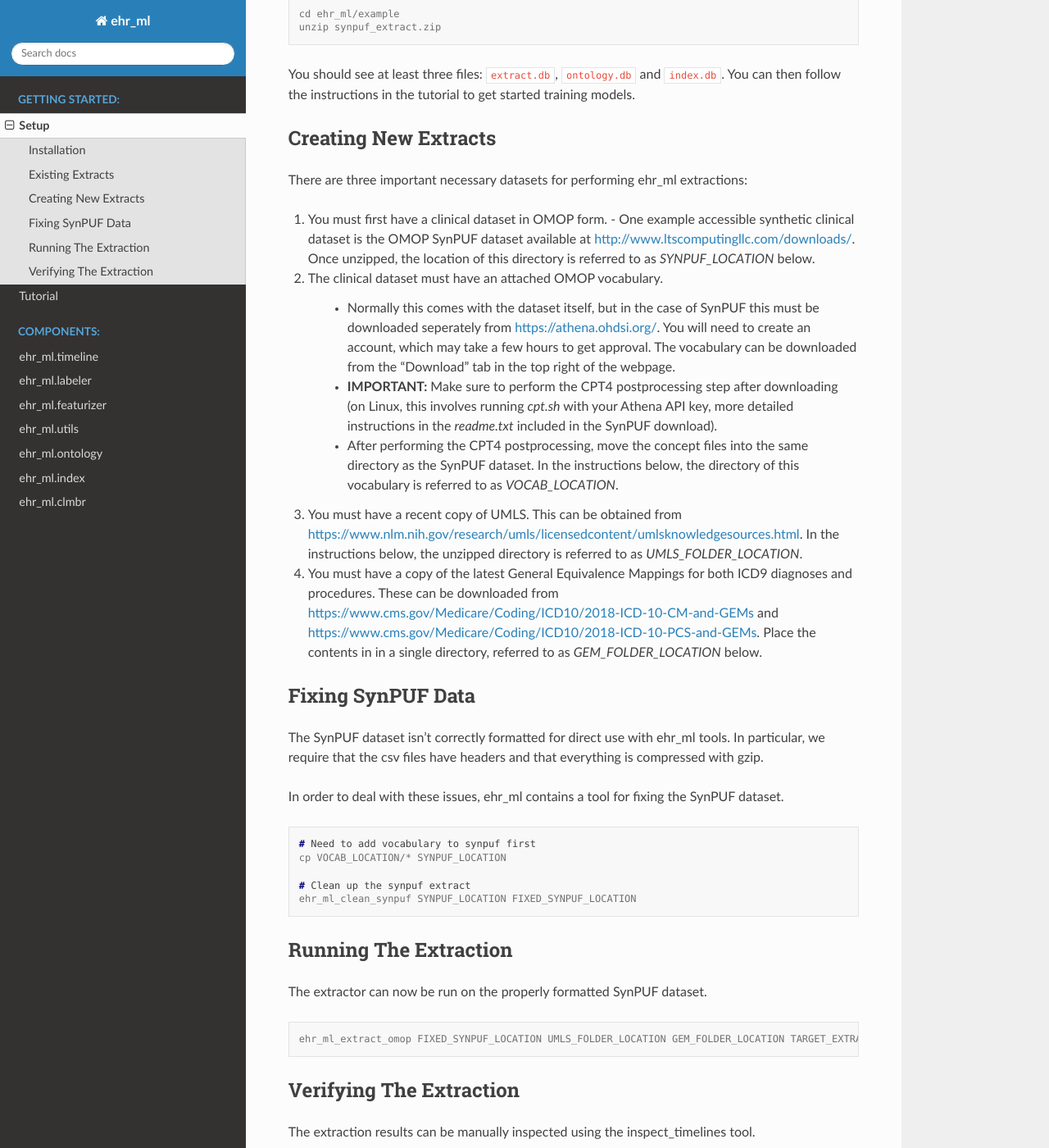
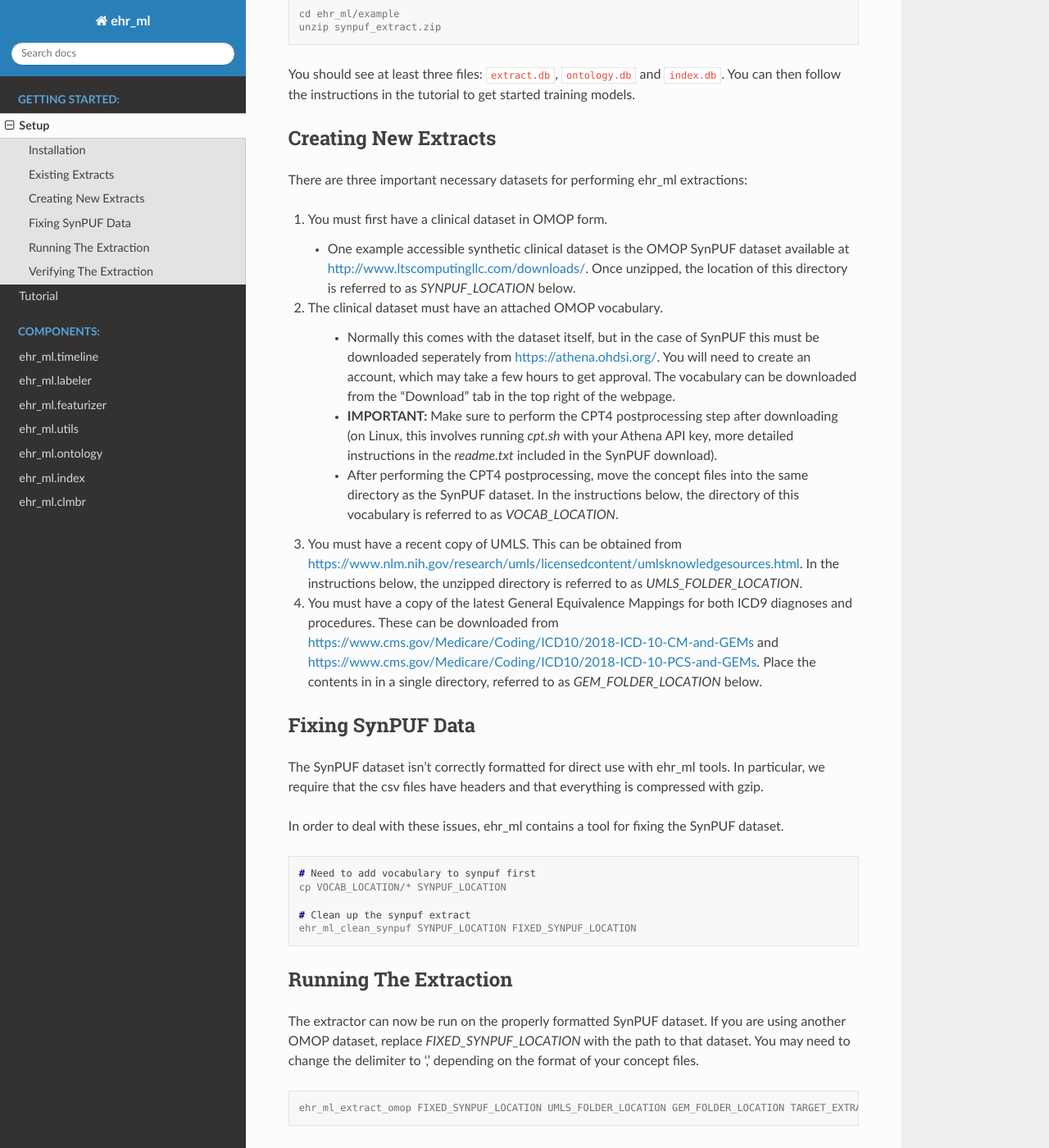
Before and after one commit to som-shahlab/ehr_ml, a Sphinx documentation site: the page built from doc_src/source/setup.rst, in a window 1280 px wide and 1400 px high, scrolled down 1061 px. Shown: the whole window at 82% size. Built offline with Sphinx 7.4.7 and the Read the Docs theme 2.0.0, drawn with Linux system fonts in a browser that asks for light colours.

Commit message:
Update setup.rst

```diff
--- a/doc_src/source/setup.rst
+++ b/doc_src/source/setup.rst
@@ -54,6 +54,7 @@ Creating New Extracts
 There are three important necessary datasets for performing ehr_ml extractions:
 
 1. You must first have a clinical dataset in OMOP form.
+
    - One example accessible synthetic clinical dataset is the OMOP SynPUF dataset available at http://www.ltscomputingllc.com/downloads/. Once unzipped, the location of this directory is referred to as `SYNPUF_LOCATION` below.
 
 2. The clinical dataset must have an attached OMOP vocabulary.
@@ -86,7 +87,7 @@ In order to deal with these issues, ehr_ml contains a tool for fixing the SynPUF
 Running The Extraction
 *********************************************
 
-The extractor can now be run on the properly formatted SynPUF dataset.
+The extractor can now be run on the properly formatted SynPUF dataset. If you are using another OMOP dataset, replace `FIXED_SYNPUF_LOCATION` with the path to that dataset. You may need to change the delimiter to ',' depending on the format of your concept files.
 
 .. code-block:: console
 
```
